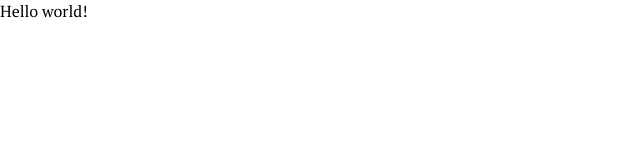
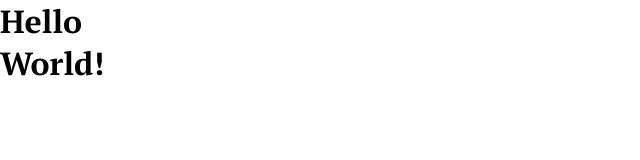
Before and after one commit to itsyst/gatsby-blog, a Gatsby site: page / in a window 1280 px wide. Shown: the whole page, without its empty margins (0-640 px from the left). Built offline with nearby package versions, Linux system fonts and the light colour scheme; Gatsby itself is replaced by a stand-in of ours.

Commit message:
created a container component

```diff
--- /dev/null
+++ b/src/components/ComponentContainer.js
@@ -0,0 +1,10 @@
+import React from "react"
+import { ContainerWrapper } from "../components/styles"
+
+export const Container = ({ children }) => {
+    return (
+        <ContainerWrapper>
+            {children}
+        </ContainerWrapper>
+    )
+}
--- /dev/null
+++ b/src/components/index.js
@@ -0,0 +1 @@
+export * from "./ComponentContainer"
--- /dev/null
+++ b/src/components/styles/ElementContainer.js
@@ -0,0 +1,20 @@
+import styled from "styled-components"
+
+export const ContainerWrapper = styled.div`
+  display: grid;
+  grid-template-columns: repeat(6, 1fr);
+  grid-template-rows:9rem 40rem 1fr auto;
+  gap: 0 1rem;
+  height: 100vh;
+
+  @media ${props => props.theme.breakpoints.tablet} {
+    grid-template-columns: repeat(8, 1fr);
+    grid-gap: 0 1rem;
+  }
+
+  @media ${props => props.theme.breakpoints.desktop} {
+    grid-template-columns: repeat(12, 1fr);
+    grid-template-rows:9rem 60rem 1fr auto;
+    grid-gap: 0 2rem;
+  }
+`
--- /dev/null
+++ b/src/components/styles/index.js
@@ -0,0 +1 @@
+export * from "./ElementContainer"
--- a/src/pages/index.js
+++ b/src/pages/index.js
@@ -1,5 +1,11 @@
 import React from "react"
+import { Container } from "../components"
 
-export default function Home() {
-  return <div>Hello world!</div>
+const IndexPage = () => {
+  return(
+    <Container>
+      <h1>Hello World!</h1>
+    </Container>
+  )
 }
+export default IndexPage
```
